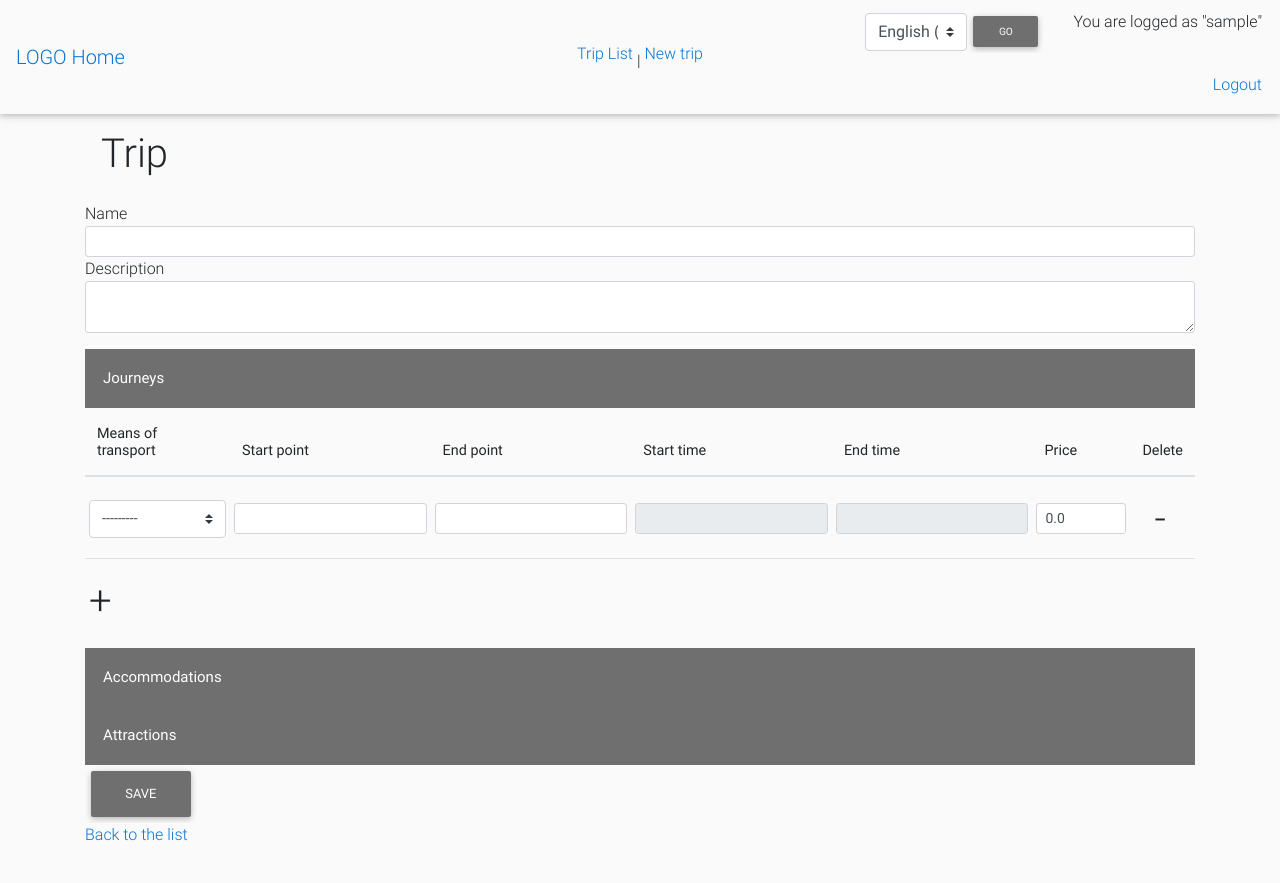
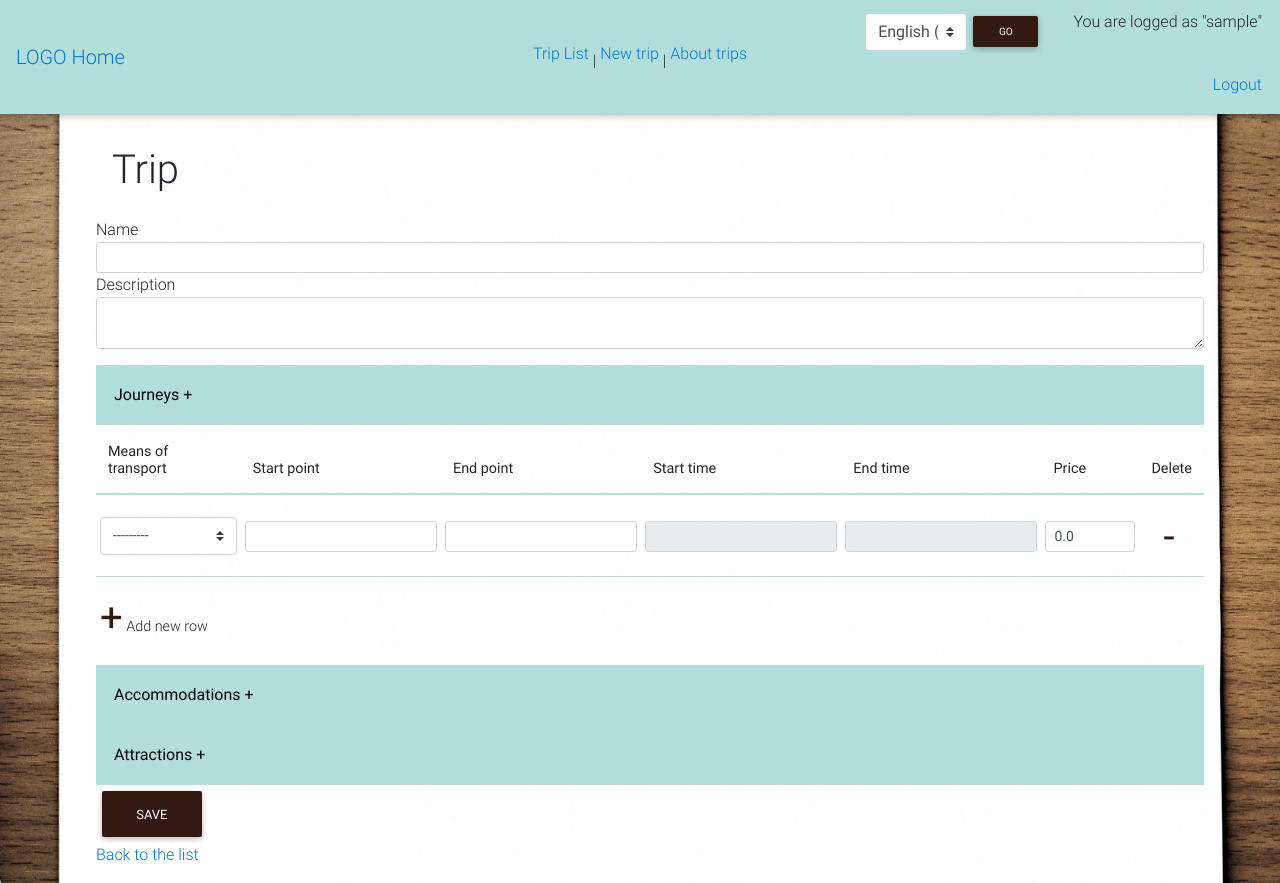
Before and after one commit to norseny/TripPlanner, a Django app: page /trip/create/ in a window 1280 px wide. Before the commit the page ends 841 px from the top, so only its background shows below. Run offline with Django 3.2, Linux system fonts and the light colour scheme; the visitor is signed in with stand-in values (Sample User, id 1); data that the repository does not hold is empty; some libraries are stand-ins or nearby versions.

Commit message:
Style, bug with float/decimal type of price fixed, small modifications

```diff
--- a/static/own/css/style.css
+++ b/static/own/css/style.css
@@ -1,15 +1,30 @@
+@media screen and (min-width: 768px) {
+    .container {
+        margin-left: 80px;
+    }
+}
+
 .login-box {
     height: 80%;
     align-items: center;
-    overflow: hidden
+    overflow: hidden;
+    margin-left: 150px;
 }
 
 .form-signin > div {
     padding: 1rem;
 }
 
+th,td {
+    border-bottom-style: inherit;
+    border-top-style: inherit;
+    border-bottom-color: #B2DFDB!important;
+    border-top-color: #B2DFDB!important;
+}
+
 .btn {
-    background: rgba(31, 31, 31, 0.63)!important;
+    /*background: rgba(31, 31, 31, 0.63)!important;*/
+    background: #321911!important;
 }
 
 /*.flatpickr-month{*/
@@ -20,13 +35,18 @@
 nav {
     /*background-color: rgba(122, 122, 122, 0.77);*/
     /*color: #f7f7f7;*/
+    background: #B2DFDB;
     /*box-shadow: 0 2px 5px 0 rgba(0,0,0,.16),0 2px 10px 0 rgba(0,0,0,.12)*/
 }
 
 body {
-    /*background-image: url(../img/pexels-photo-764293.jpeg);*/
+    background-image: url(../img/paperwood.jpg);
+    background-repeat: no-repeat;
+    background-size: 100% 100%;
+
     /*background: rgb(242, 250, 255);*/
-    background-color: #fafafa;
+    /*background-color: #fafafa;*/
+    /*background: #64dd17;*/
 }
 
 h1,h2  {
@@ -35,16 +55,19 @@ h1,h2  {
 
 .container {
     /*border-color: #525b6b;*/
+    /*border-color: #82ADA9;*/
     /*border-left-style: solid;*/
     /*border-top-style: solid;*/
     /*border-bottom-style: solid;*/
-    /*border-left-width: 2rem;*/
+    /*border-left-width: 4rem;*/
     /*border-bottom-width: 5rem;*/
     /*border-top-width: .5rem;*/
 
-    background-color: #fafafa;
+    /*background-color: #fafafa;*/
     /*background: rgba(255, 243, 211, 0.8);*/
-    /*margin-top: .75rem*/
+    /*background: #9cff57;*/
+    /*margin-top: .75rem;*/
+    padding: 1rem;
 }
 
 .scrollable-horizontally {
@@ -79,6 +102,8 @@ label {
 
 .font-size-bigger {
     font-size: 2.5rem;
+    color: #321911;
+    font-weight: 400;
 }
 
 .nav-item {
@@ -94,18 +119,19 @@ input[type=number] {
 }
 
 .accordion {
-    background-color: rgba(31, 31, 31, 0.63);
-    color: #ffffff;
+    /*background-color: rgba(31, 31, 31, 0.63);*/
+    background-color: #b2dfdb;
+    /*color: #ffffff;*/
     cursor: pointer;
     padding: 18px;
     width: 100%;
     border: none;
     text-align: left;
     outline: none;
-    font-size: 15px;
     transition: 0.4s;
 }
 
 .accordion:active, .accordion:hover {
-    background-color: rgba(0, 0, 0, 0.84);
+    /*background-color: rgba(0, 0, 0, 0.84);*/
+    background-color: #e5ffff;
 }
--- a/static/own/js/add_trip_attribute.js
+++ b/static/own/js/add_trip_attribute.js
@@ -19,7 +19,7 @@ function addFormsets() {
         }
     };
     $('.formset_row1').formset({
-        addText: '<span class="font-size-bigger">+</span>',
+        addText: '<span class="font-size-bigger">+</span> Add new row', //todo: tłumaczenie - trans nie dziala
         deleteText: '<span class="font-size-bigger">-</span>',
         prefix: 'journey_set',
         added: datepickerCallback()
--- a/tripplanner/forms/trip_forms.py
+++ b/tripplanner/forms/trip_forms.py
@@ -90,7 +90,7 @@ class AttractionForm(ModelForm):
         fields = ['place', 'start_time', 'end_time', 'price']
         widgets = {
             'place': TextInput(attrs={'class':'form-control form-control-sm'}),
-            'price': NumberInput(attrs={'class': 'form-control form-control-sm'}),
+            # 'price': NumberInput(attrs={'class': 'form-control form-control-sm'}),
 
         }
         exclude = ()
--- a/tripplanner/models/trip_models.py
+++ b/tripplanner/models/trip_models.py
@@ -42,18 +42,29 @@ class Trip(BasicInfo):
         start_times = set()
         end_times = set()
         all_details = journeys + accommodations + attractions
+        total_price = Decimal(0.0)
 
         for el in all_details:
 
-            if ('start_time' in el) and ('start_time' is not None):
-                start_times.add(el['start_time'])
-            if ('end_time' in el) and ('end_time'is not None):
-                end_times.add(el['end_time'])
+            if ('start_time' in el):
+                if el['start_time'] is not None:
+                    start_times.add(el['start_time'])
+            if ('end_time' in el):
+                if el['end_time'] is not None:
+                    end_times.add(el['end_time'])
             if 'price' in el:
-                self.price += el['price']
+                if el['price'] is not None:
+                    # self.price += el['price']
+                    total_price += el['price']
 
-        self.start_time = min(start_times)
-        self.end_time = max(end_times)
+        if start_times:
+            self.start_time = min(start_times)
+        if end_times:
+            self.end_time = max(end_times)
+        if isinstance(self.price, float):
+            self.price += float(total_price)
+        else:
+            self.price += total_price
         self.save()
 
 
--- a/tripplanner/templates/base.html
+++ b/tripplanner/templates/base.html
@@ -60,7 +60,10 @@
                 <a href="{% url 'trip-list' %}">{% trans 'Trip List' %}</a> |
             </li>
             <li class="nav-item">
-            <a href="{% url 'trip-with-attributes-create' %}">{% trans 'New trip'%}</a>
+            <a href="{% url 'trip-with-attributes-create' %}">{% trans 'New trip'%}</a> |
+            </li>
+            <li class="nav-item">
+            <a href="{% url 'trip-with-attributes-create' %}">{% trans 'About trips'%}</a>
             </li>
         </ul>
         <ul class="nav navbar-nav ml-auto w-100 justify-content-end">
@@ -104,7 +107,7 @@
         {% endfor %}
     </ul>
 {% endif %}
-<div class="container md-col-12">
+<div class="container lg-col-12">
     <div class="content">
         {% block content %}{% endblock %}
     </div>
--- a/tripplanner/templates/tripplanner/trip_detail.html
+++ b/tripplanner/templates/tripplanner/trip_detail.html
@@ -3,11 +3,10 @@
 {% block title %}{% endblock %}
 {% block content %}
 
-    <h1>{% trans "Trip's details:" %}</h1>
+    <h1>{{ trip.name }} </h1>
     <table class="table">
         <thead>
         <tr>
-            <th>{% trans 'Name' %}</th>
             <th>{% trans 'Description' %}</th>
             <th>{% trans 'Created by' %}</th>
             <th>{% trans 'Start time' %}</th>
@@ -17,7 +16,6 @@
         </thead>
         <tbody>
         <tr>
-            <td>{{ trip.name }} </td>
             <td>{{ trip.description }}</td>
             <td>{{ trip.created_by }}</td>
             <td>{{ trip.start_time }}</td>
@@ -29,7 +27,7 @@
 
 
         <table class="table">
-            <h2>{% trans 'Details' %}</h2>
+            <h2>{% trans "Trip's details:" %}</h2>
             <thead>
             <tr>
                 <th></th>
--- a/tripplanner/templates/tripplanner/trip_with_attributes_form.html
+++ b/tripplanner/templates/tripplanner/trip_with_attributes_form.html
@@ -20,7 +20,7 @@
         {% endfor %}
         </div>
 
-        <button type="button" class="accordion" data-toggle="collapse" data-target="#journeys" aria-controls="journeys">{% trans 'Journeys' %}</button> {# todo: tabs zamiast accord?????? #}
+        <button type="button" class="accordion" data-toggle="collapse" data-target="#journeys" aria-controls="journeys">{% trans 'Journeys' %} + </button> {# todo: tabs zamiast accord?????? #}
         <div class="collapse show scrollable-horizontally" id="journeys">
             <table class="table">
                 {{ journeys.management_form }}
@@ -51,7 +51,7 @@
             </table>
         </div>
 
-        <button type="button" class="accordion" data-toggle="collapse" data-target="#accommodations">{% trans 'Accommodations' %}</button>
+        <button type="button" class="accordion" data-toggle="collapse" data-target="#accommodations">{% trans 'Accommodations' %} + </button>
         <div class="collapse scrollable-horizontally" id="accommodations">
             <table class="table">
                 {{ accommodations.management_form }}
@@ -82,7 +82,7 @@
             </table>
         </div>
 
-        <button type="button" class="accordion" data-toggle="collapse" data-target="#attractions">{% trans 'Attractions' %}</button>
+        <button type="button" class="accordion" data-toggle="collapse" data-target="#attractions">{% trans 'Attractions' %} + </button>
         <div class="collapse scrollable-horizontally" id="attractions">
             <table class="table">
                 {{ attractions.management_form }}
--- a/tripplanner/views/trip_views.py
+++ b/tripplanner/views/trip_views.py
@@ -68,7 +68,7 @@ class TripWithAttributesCreate(CreateView):
                 if attractions.is_valid():
                     attractions.instance = self.object
                     attractions.save()
-                models.Trip.update_dates_and_price(self.object, journeys, accommodations, attractions)  # todo: sprawdzic czy dzialaja daty - wprowadzanie
+                models.Trip.update_dates_and_price(self.object, journeys.cleaned_data, accommodations.cleaned_data, attractions.cleaned_data)  # todo: sprawdzic czy dzialaja daty - wprowadzanie
             else:
                 return self.form_invalid(form)
 
```
Also changed, not shown: static/own/img/paperwood.jpg (added), tripplanner/locale/pl/LC_MESSAGES/django.po.
